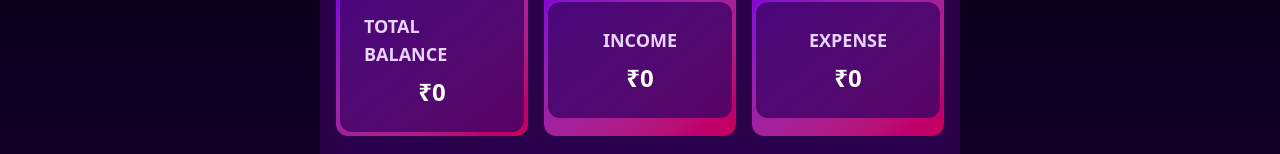
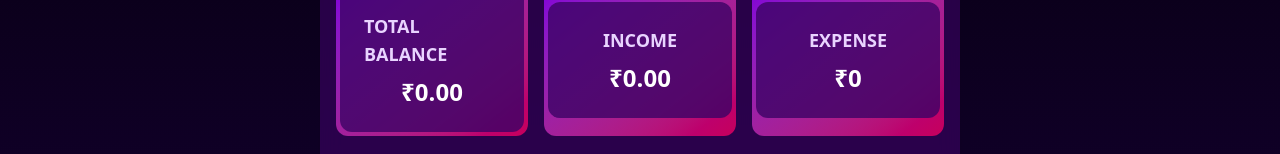
Before and after one commit to Soumita-Nag/ExpenseTracker, a Vue app: page / in a window 1280 px wide. Shown: the part 133-287 px from the top of the page. Built offline with nearby package versions, Linux system fonts and the light colour scheme.

Commit message:
balance, income, expenses contains upto 2 digits after decimal point

```diff
--- a/src/App.vue
+++ b/src/App.vue
@@ -25,26 +25,26 @@
   const transactions = ref([]);
 
   const balance = computed(() => {
-    return transactions.value.reduce((acc, t) => acc + t.cost, 0)
+    return transactions.value.reduce((acc, t) => acc + parseFloat(t.cost), 0)
   })
 
   const income = computed(() => {
     return transactions.value
       .filter((transaction) => transaction.cost >= 0)
-      .reduce((acc, t) => acc + t.cost, 0)
+      .reduce((acc, t) => acc + parseFloat(t.cost), 0)
   })
 
   const expenses = computed(() => {
     return transactions.value
       .filter((transaction) => transaction.cost < 0)
-      .reduce((acc, t) => acc + t.cost, 0)
+      .reduce((acc, t) => acc + parseFloat(t.cost), 0)
   })
 
   const saveTransaction = (transactionData) => {
     transactions.value.push({
       id: generateUniqId(),
       text: transactionData.text,
-      cost: transactionData.cost
+      cost: transactionData.cost.toFixed(2)
     })
     toast.success("Transaction added successfully");
     updateLocalStorage();
--- a/src/components/IncomeExpenses.vue
+++ b/src/components/IncomeExpenses.vue
@@ -6,7 +6,7 @@
       <div class="flex flex-col justify-center items-center h-full w-full sm:w-1/3 p-1 rounded-xl text-white bg-gradient-to-br from-purple-700 to-pink-700 ">
         <div class="bg-purple-950/80 flex flex-col justify-center items-center w-full p-6 rounded-xl ">
           <h3 class="text-lg font-semibold uppercase text-purple-200">Total Balance</h3>
-          <h3 class="text-2xl font-bold mt-2 text-white">₹{{ balance }}</h3>
+          <h3 class="text-2xl font-bold mt-2 text-white">₹{{ balance.toFixed(2) }}</h3>
         </div>
       </div>
 
@@ -14,7 +14,7 @@
       <div class="flex flex-col justify-center items-center h-full w-full sm:w-1/3 p-1 rounded-xl text-white bg-gradient-to-br from-purple-700 to-pink-700 ">
         <div class="bg-purple-950/80 flex flex-col justify-center items-center w-full p-6 rounded-xl ">
           <h3 class="text-lg font-semibold uppercase text-purple-200">Income</h3>
-          <h3 class="text-2xl font-bold mt-2 text-white">₹{{ income }}</h3>
+          <h3 class="text-2xl font-bold mt-2 text-white">₹{{ income.toFixed(2) }}</h3>
         </div>
       </div>
 
@@ -22,7 +22,7 @@
       <div class="flex flex-col justify-center items-center w-full sm:w-1/3 p-1 rounded-xl text-white bg-gradient-to-br from-purple-700 to-pink-700 ">
         <div class="bg-purple-950/80 flex flex-col justify-center items-center w-full p-6 rounded-xl ">
           <h3 class="text-lg font-semibold uppercase text-purple-200">Expense</h3>
-          <h3 class="text-2xl font-bold mt-2 text-white">₹{{ expenses*(-1) }}</h3>
+          <h3 class="text-2xl font-bold mt-2 text-white">₹{{ expenses*(-1).toFixed(2) }}</h3>
         </div>
       </div>
     </div>
```
